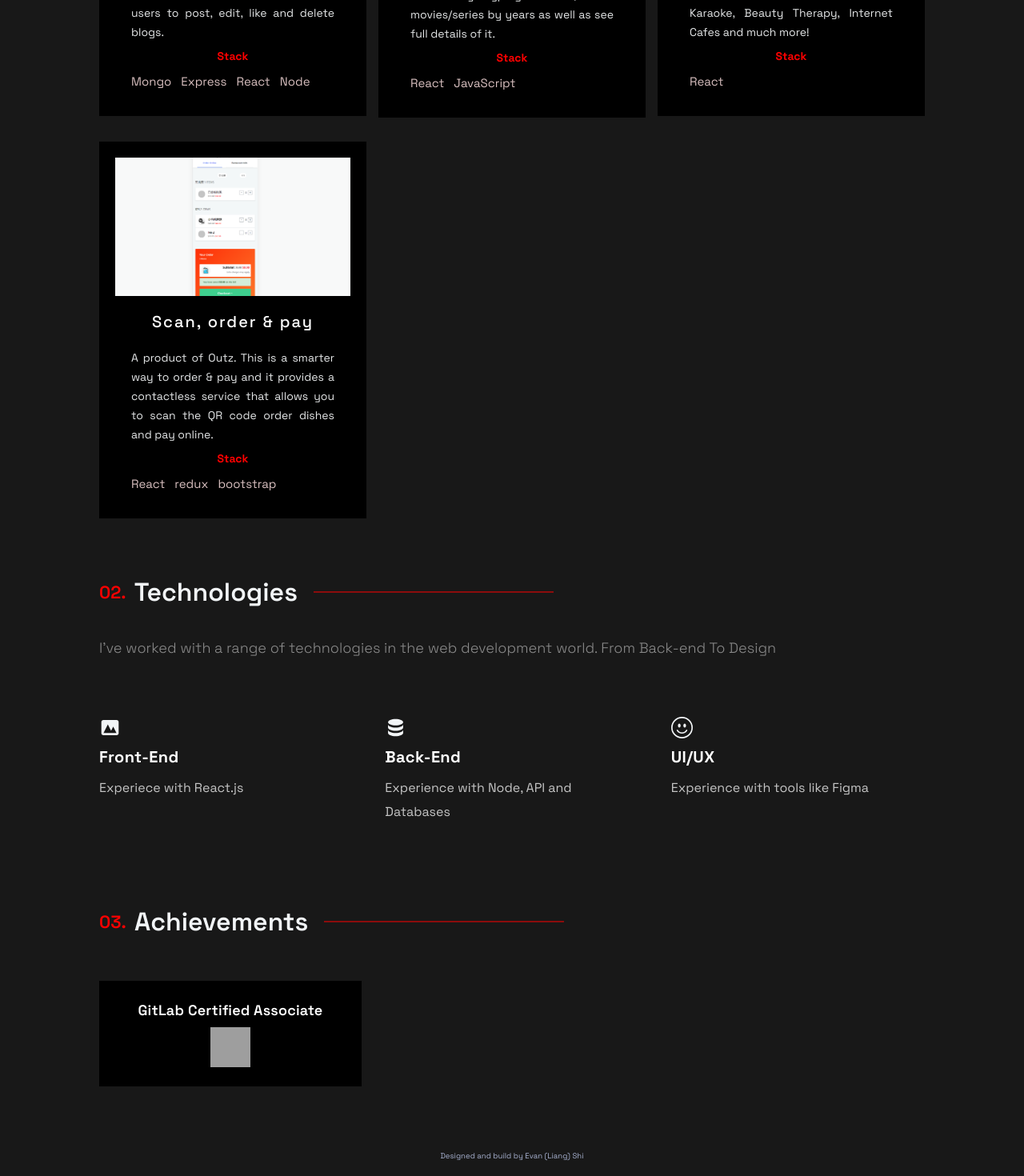
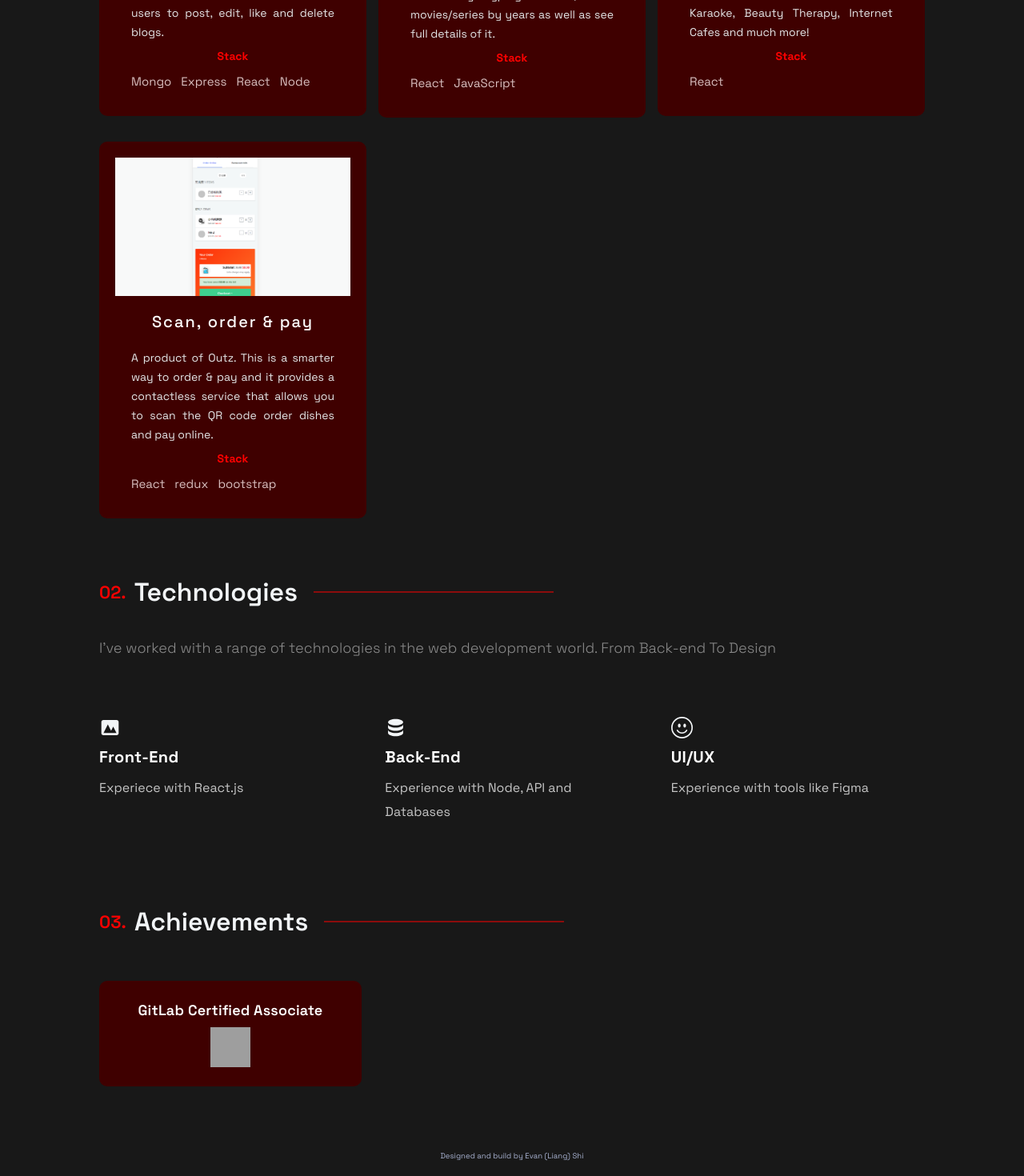
Before and after one commit to Evan9450/portfolio_website, a Next.js app: page / in a window 1280 px wide. Shown: the part 1206-2676 px from the top of the page at 80% size. Built offline with nearby package versions, Linux system fonts and the light colour scheme; grey boxes are pictures that could not be loaded.

Commit message:
new card style

```diff
--- a/src/components/Acomplishments/AcomplishmentsStyles.js
+++ b/src/components/Acomplishments/AcomplishmentsStyles.js
@@ -24,7 +24,8 @@ export const Boxes = styled.div`
 `;
 
 export const Box = styled.div`
-	background: #000000;
+	background: #3f0000;
+	border-radius: 10px;
 	.label {
 		display: flex;
 		justify-content: center;
--- a/src/components/Projects/ProjectsStyles.js
+++ b/src/components/Projects/ProjectsStyles.js
@@ -25,8 +25,8 @@ export const GridContainer = styled.section`
 	}
 `;
 export const BlogCard = styled.div`
-	/* border-radius: 10px; */
-	background-color: #000000;
+	border-radius: 10px;
+	background-color: #3f0000;
 	/* box-shadow: 3px 3px 20px rgba(80, 80, 80, 0.5); */
 	text-align: center;
 	padding: 20px;
--- a/src/styles/globals.js
+++ b/src/styles/globals.js
@@ -12,7 +12,6 @@ const GlobalStyles = createGlobalStyle`
   html {
     font-size: 62.5%;
     scroll-behavior: smooth;
-
   }
   body {
     font-family: ${(props) => props.theme.fonts.main};
```
Also changed, not shown: 1 other file (tests, documents, lock files or other folders).
